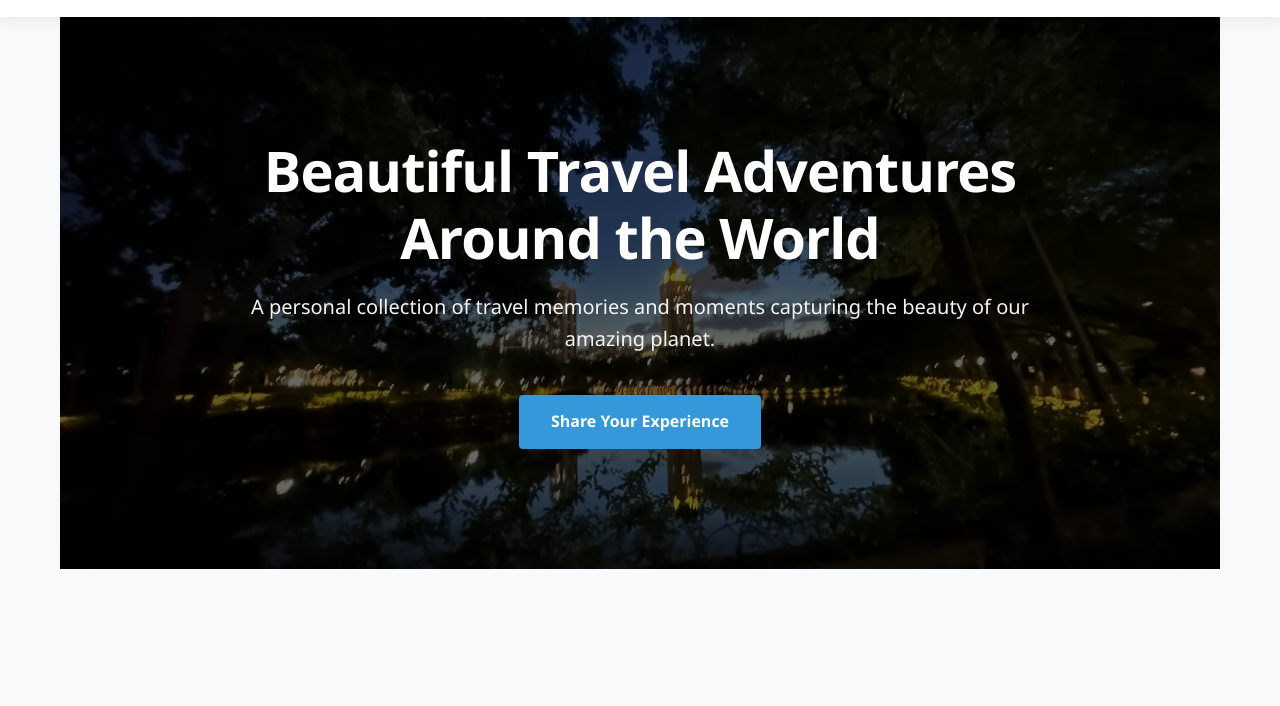
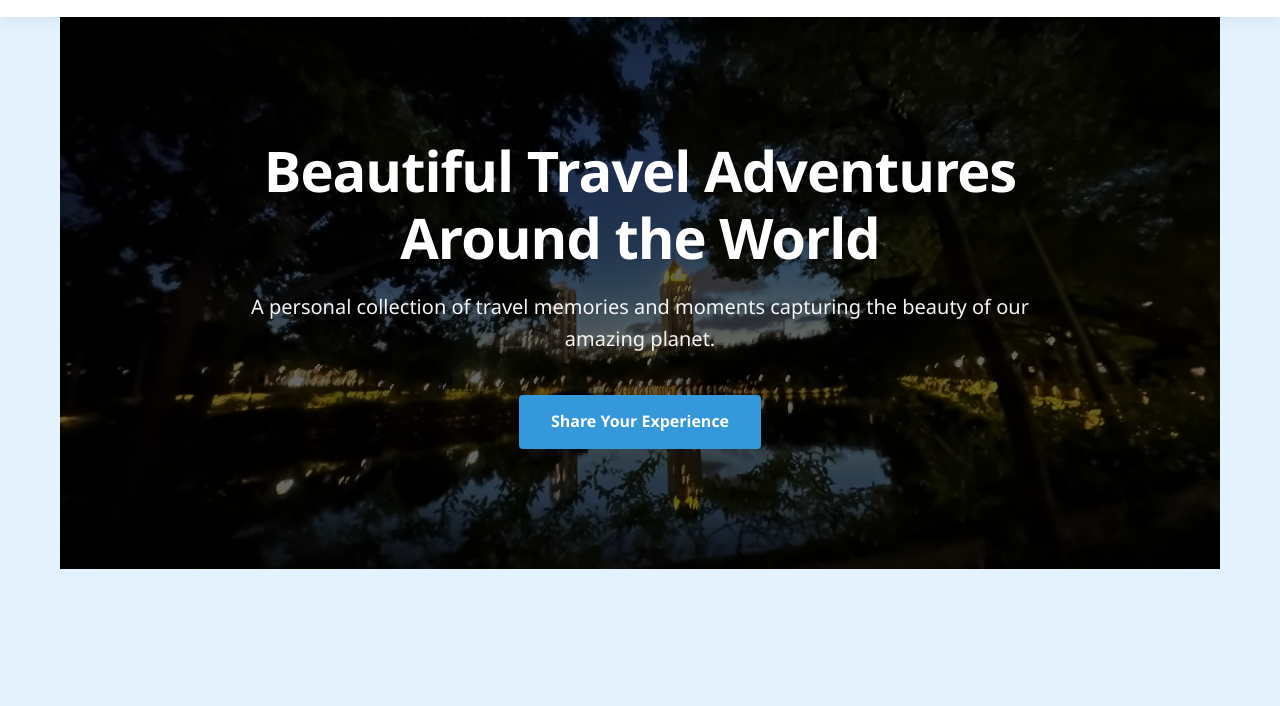
Before and after one commit to Jie-0428/Travel, a plain HTML site: page index.html in a window 1280 px wide. Shown: the part 71-777 px from the top of the page. Drawn offline with Linux system fonts and the light colour scheme.

Commit message:
将页面背景色从白色改为浅蓝色

```diff
--- a/styles.css
+++ b/styles.css
@@ -6,7 +6,7 @@
 }
 
 body {
-    background-color: #f8f9fa;
+    background-color: #e3f2fd;
     color: #333;
     line-height: 1.6;
 }
```
